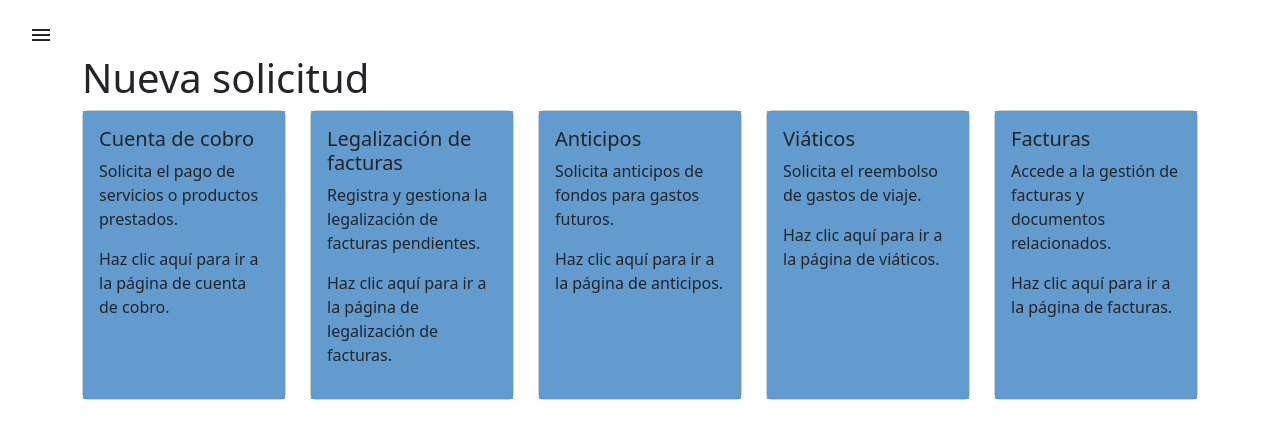
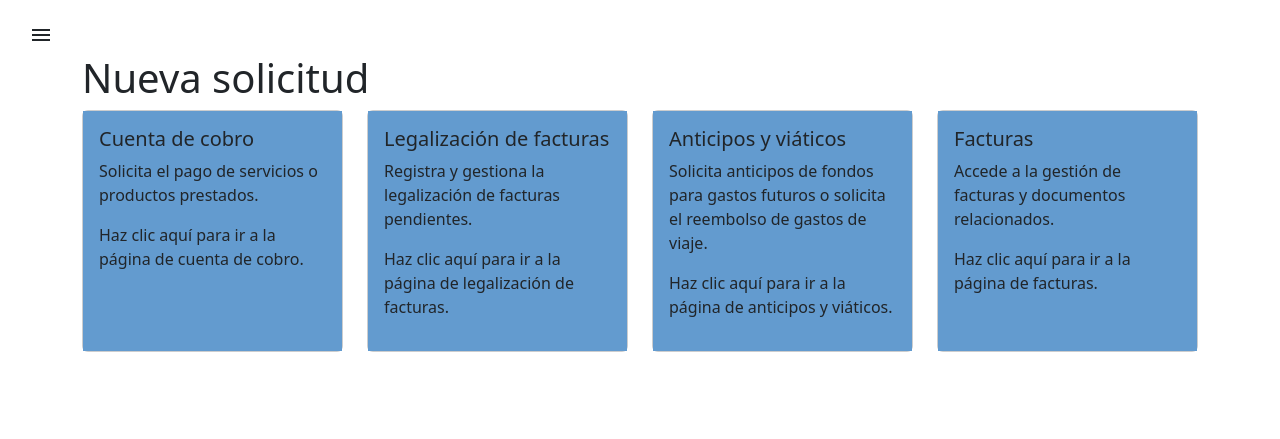
Before and after one commit to ICESI-PI1-2024A-3/ccsa-grupo-2, a Django app: page /solicitudes/nueva in a window 1280 px wide. Shown: the part 76-515 px from the top of the page. Run offline with Django 5.2, Linux system fonts and the light colour scheme; the visitor is signed in with stand-in values (Sample User, id 1).

Commit message:
feat: make little changes based on test

```diff
--- a/requests_mgmt/templates/requests_index.html
+++ b/requests_mgmt/templates/requests_index.html
@@ -42,14 +42,14 @@
                 <a href="{% url 'advance_request' %}" class="card-link text-decoration-none">
                     <div class="card bg-light mb-3 h-100">
                         <div class="card-body">
-                            <h5 class="card-title">Anticipos</h5>
-                            <p class="card-text">Solicita anticipos de fondos para gastos futuros.</p>
-                            <p class="card-text">Haz clic aquí para ir a la página de anticipos.</p>
+                            <h5 class="card-title">Anticipos y viáticos</h5>
+                            <p class="card-text">Solicita anticipos de fondos para gastos futuros o solicita el reembolso de gastos de viaje.</p>
+                            <p class="card-text">Haz clic aquí para ir a la página de anticipos y viáticos.</p>
                         </div>
                     </div>
                 </a>
             </div>
-            <div class="col">
+            <!-- <div class="col">
                 <a href="{% url 'travel_expenses' %}" class="card-link text-decoration-none">
                     <div class="card bg-light mb-3 h-100">
                         <div class="card-body">
@@ -59,7 +59,7 @@
                         </div>
                     </div>
                 </a>
-            </div>
+            </div> -->
             <div class="col">
                 <a href="{% url 'invoice_legalization' %}" class="card-link text-decoration-none">
                     <div class="card bg-light mb-3 h-100">
```
Also changed, not shown: requests_mgmt/templates/request_details.html (+9 -9 lines).
